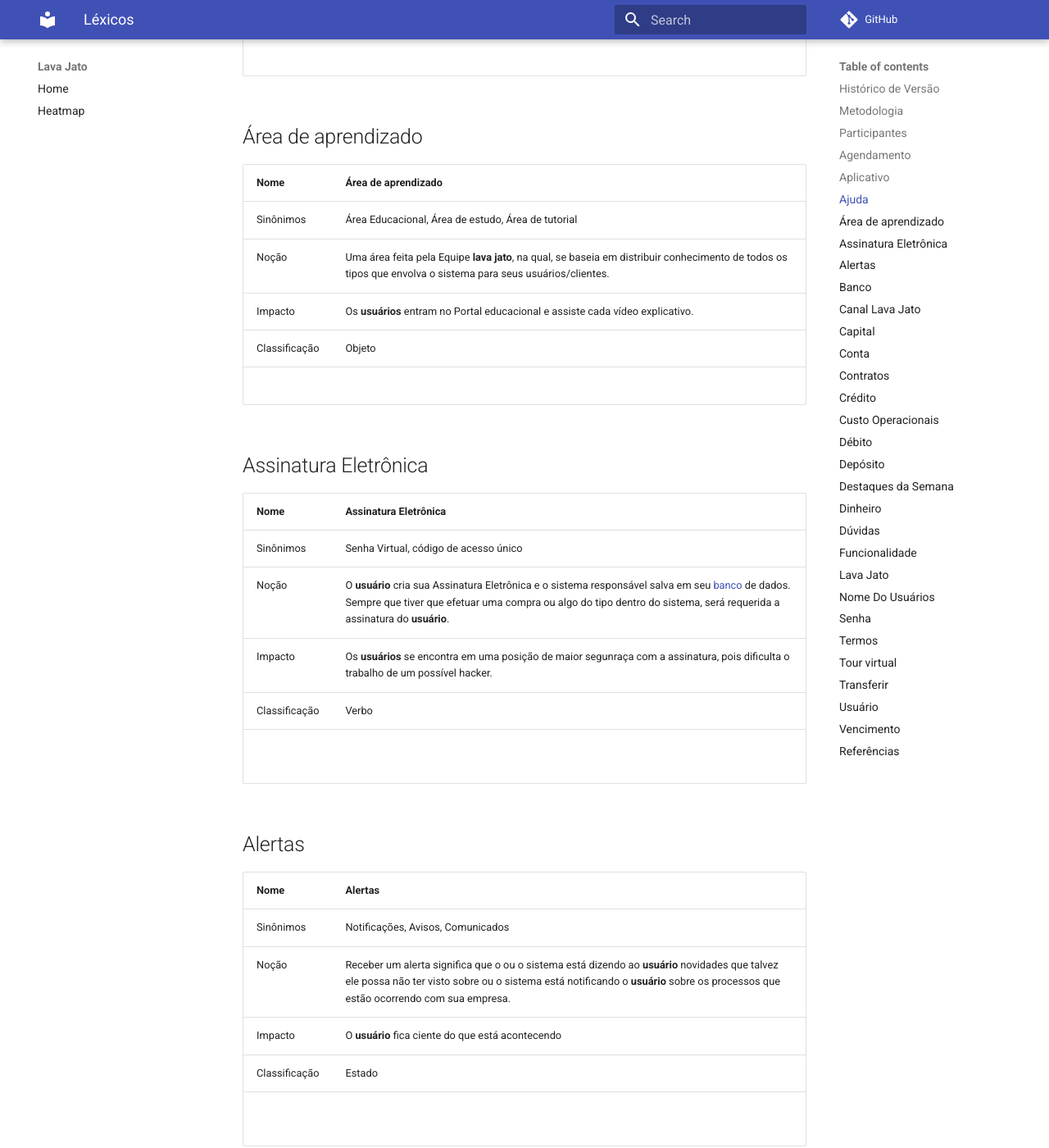
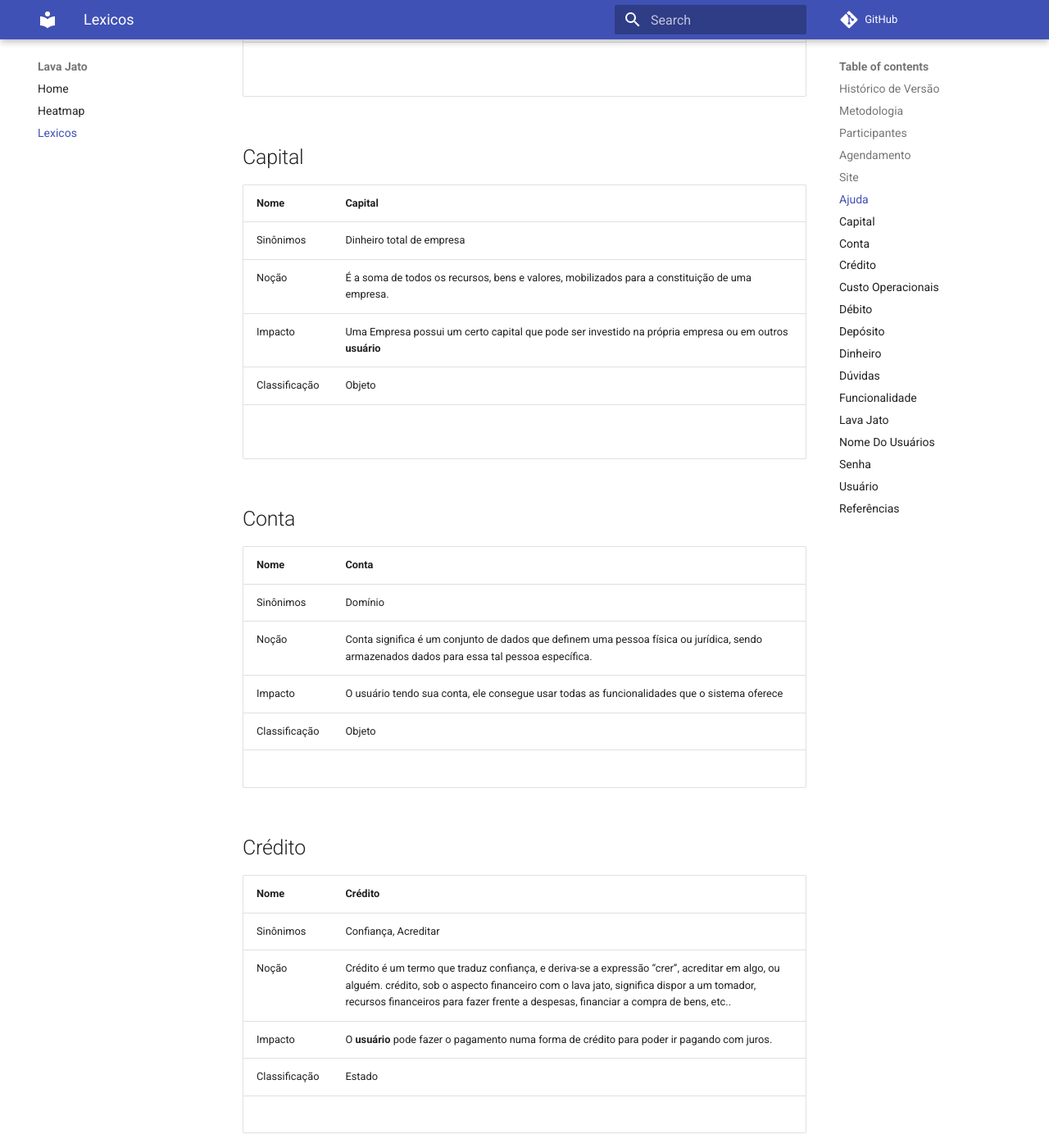
Before and after one commit to UnBArqDsw2021-2/2021.2_G2_Ki-Limpinho, an MkDocs documentation site: the page built from docs/lexicos.md, in a window 1280 px wide and 1400 px high, scrolled down 2402 px. Shown: the whole window at 82% size. Built offline with MkDocs 1.6.1 and Material for MkDocs 9.7.7, drawn with Linux system fonts in a browser that asks for light colours; comment, search, counter and statistics services are not loaded; some of the changed text lies outside the part shown.

Commit message:
Removido léxicos incorretos

```diff
--- a/docs/lexicos.md
+++ b/docs/lexicos.md
@@ -27,16 +28,16 @@
 | Nome | Agendamento |
 | -- | -- |
 | Sinônimos | Agendar |
-| Noção | O  **usuário**  possui o aplicativo lava jato para agendar seu dia em que o serviço escolhido será realizado. |
+| Noção | O  **usuário**  tem acesso ao site para agendar seu dia em que o serviço escolhido será realizado. |
 | Impacto | O **usuário** pode criar <a href="#conta">conta</a>.<br>O **usuário** pode  **agendar** o serviço que desejar no **Lava-Jato**. |
 | Classificação | Estado |
 <br>
 
-## Aplicativo
-| Nome | Aplicativo |
+## Site
+| Nome | Site |
 | -- | -- |
-| Sinônimos | Aplicativo |
-| Noção | O  **usuário**  possui o aplicativo lava jato para se cadastrar. |
+| Sinônimos | Site |
+| Noção | O  **usuário**  tem accesso ao site lava jato para se cadastrar. |
 | Impacto | O **usuário** pode criar <a href="#conta">conta</a>.<br>O **usuário** pode realizar **consulta sobre as funcionalidade**. |
 | Classificação | Objeto |
 <br>
@@ -47,51 +48,6 @@
 | Sinônimos | Amparo, beneficiamento, auxílio |
 | Noção | O sistema auxilia, também, através do FAQ(frequently Asked Questions ou Perguntas Frequentes) onde o **usuário** venha a ter uma dúvida de uso e nessa aba de ajuda ele consegue ver que alguém teve o mesmo erro e sua resolução do problema está disponível em tal página |
 | Impacto | O **usuário** terá maior agilidade e eficiência no uso da plataforma, pois, caso seja uma dúvida comum, ganhará tempo resolvendo sem espera |
-| Classificação | Objeto |
-<br><br>
-
-## Área de aprendizado
-| Nome | Área de aprendizado |
-| -- | -- |
-| Sinônimos |  Área Educacional, Área de estudo, Área de tutorial |
-| Noção | Uma área feita pela Equipe **lava jato**, na qual, se baseia em distribuir conhecimento de todos os tipos que envolva o sistema para seus usuários/clientes. |
-| Impacto |    Os **usuários** entram no Portal educacional e assiste cada vídeo explicativo. |
-| Classificação | Objeto |
-<br>
-
-## Assinatura Eletrônica
-| Nome | Assinatura Eletrônica |
-| -- | -- |
-| Sinônimos | Senha Virtual, código de acesso único |
-| Noção | O **usuário** cria sua Assinatura Eletrônica e o sistema responsável salva em seu <a href="#banco">banco</a> de dados. Sempre que tiver que efetuar uma compra ou algo do tipo dentro do sistema, será requerida a assinatura do **usuário**. |
-| Impacto |    Os **usuários** se encontra em uma posição de maior segunraça com a assinatura, pois dificulta o trabalho de um possível hacker. |
-| Classificação | Verbo |
-<br><br>
-
-## Alertas
-| Nome | Alertas |
-| -- | -- |
-| Sinônimos | Notificações, Avisos, Comunicados |
-| Noção | Receber um alerta significa que o ou o sistema está dizendo ao **usuário** novidades que talvez ele possa não ter visto sobre ou o sistema está notificando o  **usuário** sobre os processos que estão ocorrendo com sua empresa. |
-| Impacto |    O  **usuário** fica ciente do que está acontecendo |
-| Classificação | Estado |
-<br><br>
-
-## Banco
-| Nome | Banco |
-| -- | -- |
-| Sinônimos | Título |
-| Noção | Instituição que presta serviços financeiros em geral, tais como: acolhimento dos depósitos de dinheiro dos clientes, concessão de empréstimos entre outros.. |
-| Impacto |    O **usuário** consegue ter uma <a href="#conta">conta</a> neste banco, podendo realizar interações financeiras. |
-| Classificação | Objeto |
-<br><br>
-
-##  Canal Lava Jato
-| Nome | Canal Lava Jato |
-| -- | -- |
-| Sinônimos | Intermediador, Interventor |
-| Noção |  Canal do Lava Jato é uma forma, utilizando uma outra plataforma para divulgar vídeos educaionais voltador para assuntos de controle financeira. |
-| Impacto |    Qualquer  **usuário** ou não sendo  **usuário** consegue ter acesso aos vídeos educaionais de forma gratuita |
 | Classificação | Objeto |
 <br><br>
 
@@ -110,15 +66,6 @@
 | Sinônimos |  Domínio |
 | Noção |   Conta significa é um conjunto de dados que definem uma pessoa física ou jurídica, sendo armazenados dados para essa tal pessoa específica. |
 | Impacto |    O usuário tendo sua conta, ele consegue usar todas as funcionalidades que o sistema oferece |
-| Classificação | Objeto |
-<br>
-
-## Contratos
-| Nome | Contratos |
-| -- | -- |
-| Sinônimos |  Acordo, Obrigação |
-| Noção |   Acordo, trato em que duas ou mais pessoas assumem certos compromissos ou obrigações, ou asseguram entre si algum direito. |
-| Impacto |    O usuário que concordou e assinou os contratos terá de seguir os compromissos assumidos |
 | Classificação | Objeto |
 <br>
 
@@ -154,15 +101,6 @@
 | -- | -- |
 | Sinônimos |  Armazenado, depositar, Guardado |
 | Noção |  Armazenamento de algo, no caso do sistema, no depósito de dinheiro. |
-| Impacto |   Cada usuário faz pagamento assim que selecionar o serviço que deseja e o agendamento. |
-| Classificação | Verbo |
-<br>
-
-## Destaques da Semana
-| Nome | Destaques da Semana |
-| -- | -- |
-| Sinônimos |  Novidades, Promoções |
-| Noção | O sistema avisa ao usuário os destaques da semana, quais são os serviços com promoção |
 | Impacto |   Cada usuário faz pagamento assim que selecionar o serviço que deseja e o agendamento. |
 | Classificação | Verbo |
 <br>
@@ -221,35 +159,8 @@
 | Classificação | Objeto |
 <br><br>
 
-## Termos
-| Nome | Termos |
-| -- | -- |
-| Sinônimos |  Termos, Documentos |
-| Noção | Termos e Contratos assinados pelo o usuário  |
-| Impacto | O  **usuário** pode visualizar seu histórico de termos |
-| Classificação | Objeto |
-<br><br>
-
-## Tour virtual
-| Nome | Tour virtual |
-| -- | -- |
-| Sinônimos |  Tutorial |
-| Noção | Tutorial feito pelo Lava Jato para ajudar usuários a mexerem no sistema |
-| Impacto | O **usuário** percorre as etapas do Tour Virtual<br>O **usuário** pula as etapas do Tour Virtual |
-| Classificação | Objeto |
-<br><br>
-
-## Transferir
-| Nome | Transferir |
-| -- | -- |
-| Sinônimos | Transportar, deslocar, modificar, mudar, remover, substituir, transladar, trasladar, trocar |
-| Noção | Mudar de um lugar para outro |
-| Impacto | O **usuário** transferiu dinheiro para a conta Lava Jato. |
-| Classificação | Ação |
-<br><br>
-
 ## Usuário
-| Nome | Vencimento |
+| Nome | Usuário |
 | -- | -- |
 | Sinônimos | Utilizador, utente, cliente, usador, usufruidor |
 | Noção | Aquele que, por direito de uso, serve-se de algo ou desfruta de suas utilidades |
@@ -257,15 +168,6 @@
 | Classificação | Objeto |
 <br><br>
 
-## Vencimento
-| Nome | Vencimento |
-| -- | -- |
-| Sinônimos | Expiração, final, término |
-| Noção | Dia em que expira o prazo para o pagamento de algum serviço de crédito ou as promoções especiais |
-| Impacto | Promoções podem possuir data de vencimento |
-| Classificação | Estado |
-<br><br>
-
 ## Referências
 
 >  * SERRANO, Maurício; SERRANO, Milene; Requisitos - Aula<br><br>
--- a/mkdocs.yml
+++ b/mkdocs.yml
@@ -8,3 +8,4 @@ theme:
 nav:
   - Home: "index.md"
   - Heatmap: "heatmap.md"
+  - Lexicos: "lexicos.md"
```
Also changed, not shown: other parts of docs/lexicos.md (+1 -0 lines).
